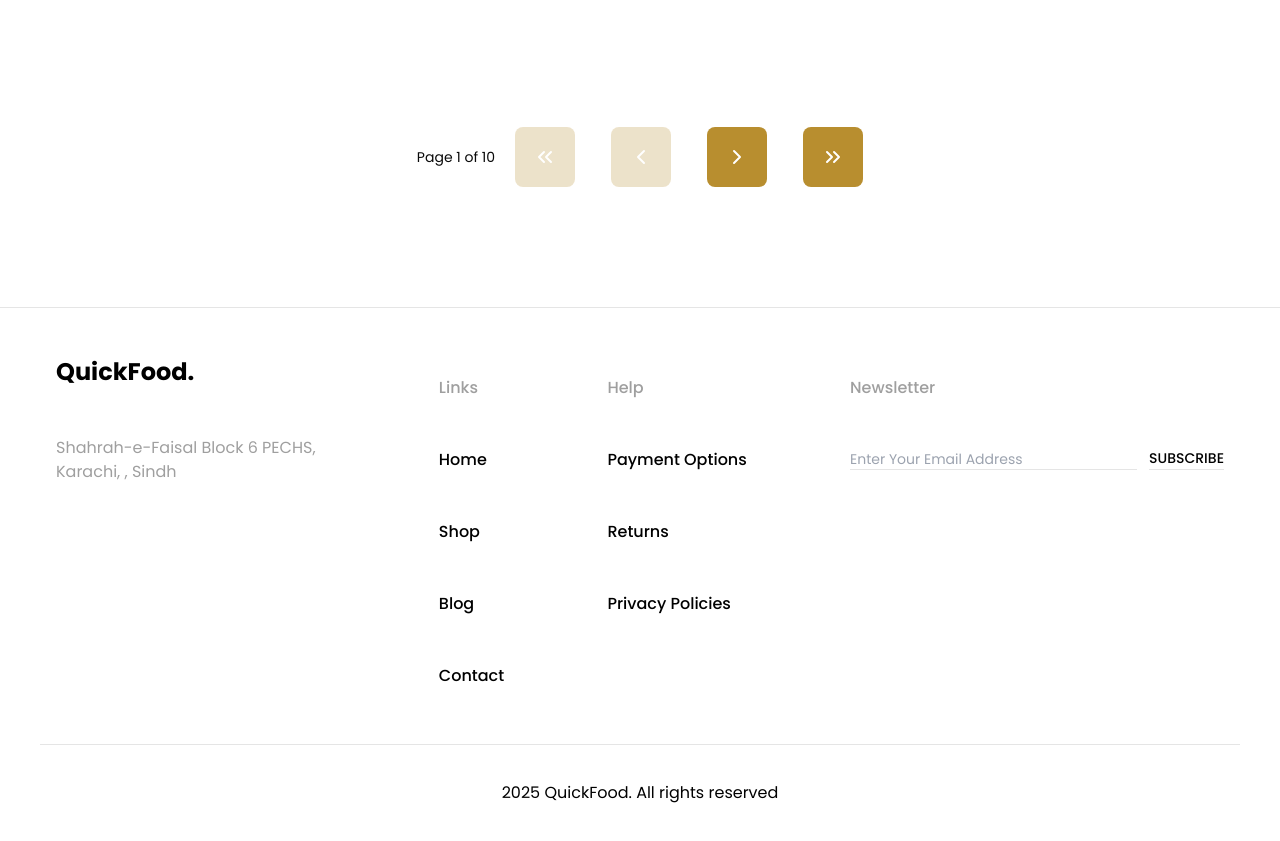
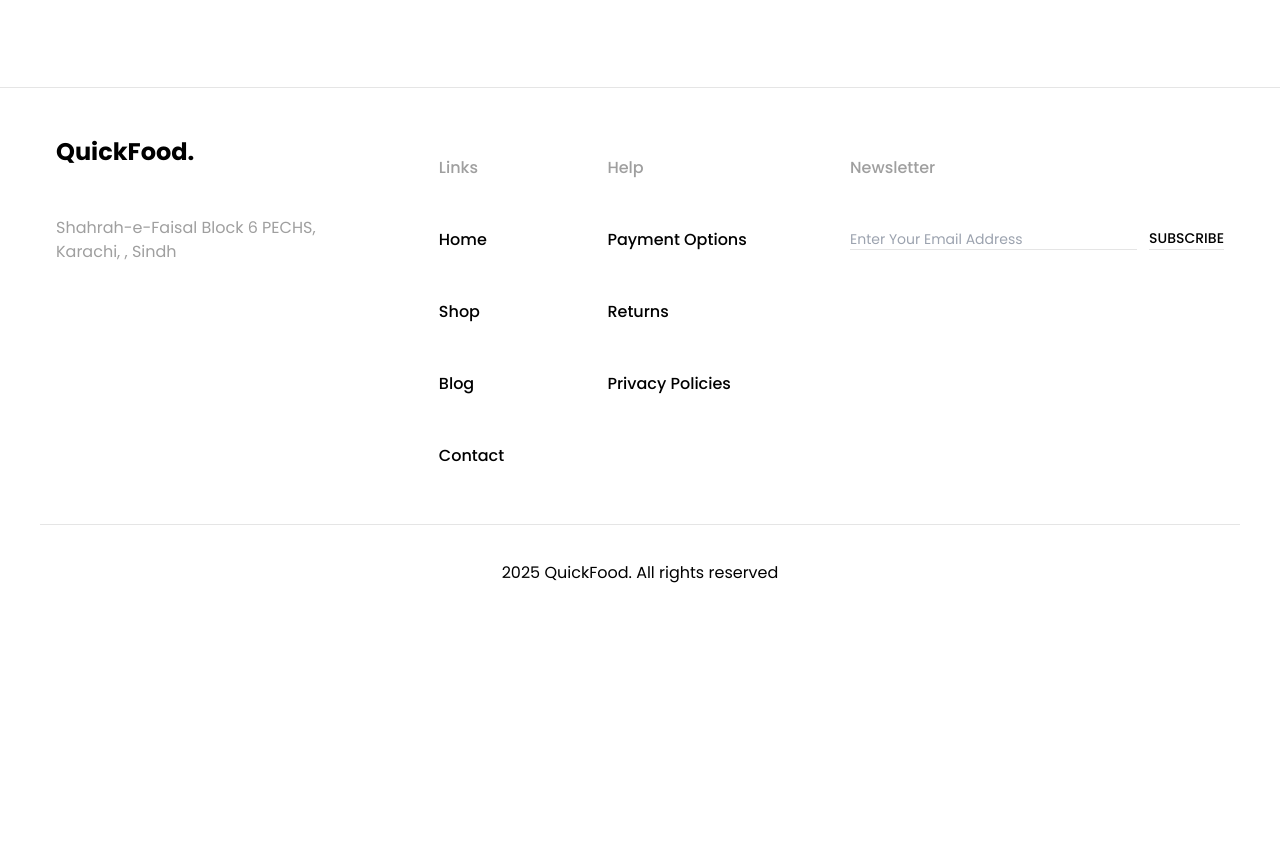
Before and after one commit to salmanpatnee/Q2-UIUX-Hackathon, a Next.js app: page /blog in a window 1280 px wide. Shown: the part 2220-3061 px from the top of the page. After the commit the page ends 2841 px from the top, so only its background shows below. Built offline with nearby package versions, Linux system fonts and the light colour scheme; no server answers.

Commit message:
Remove pagination from blog

```diff
--- a/app/blog/page.tsx
+++ b/app/blog/page.tsx
@@ -1,25 +1,11 @@
 import {
-  Calendar,
-  Calendar1,
   ChevronRight,
-  SearchIcon,
-  Tag,
-  TagIcon,
-  Trash,
-  User,
+  SearchIcon
 } from "lucide-react";
 import Link from "next/link";
-import React from "react";
 
 import Image from "next/image";
-import Features from "../components/Features";
 
-import {
-  Accordion,
-  AccordionContent,
-  AccordionItem,
-  AccordionTrigger,
-} from "@/components/ui/accordion";
 import BlogPost from "../components/BlogPost";
 import Pagination from "../components/Pagination";
 
@@ -186,7 +172,6 @@ const BlogPage = () => {
           </div>
         </div>
 
-        <Pagination itemCount={100} pageSize={10} currentPage={1} />
       </section>
 
     </div>
```
